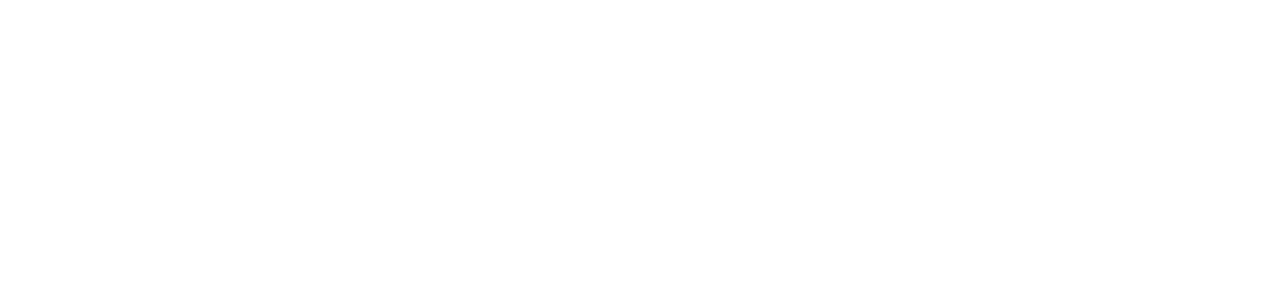
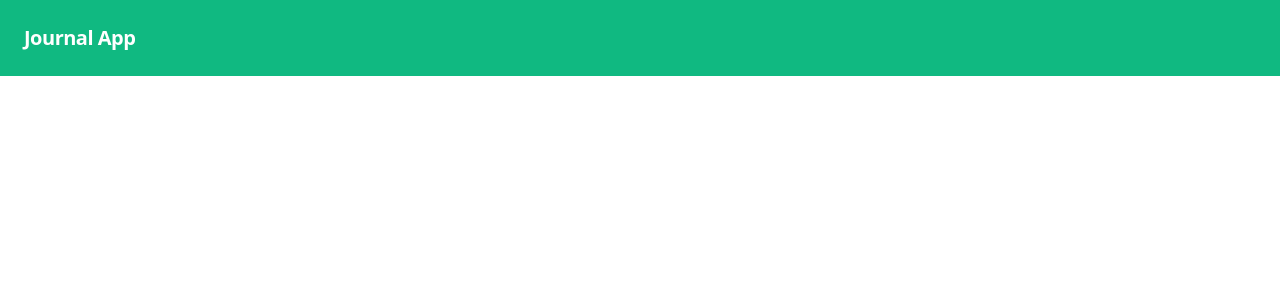
Before and after one commit to Onebase-Fujitsu/todo-app-client, a React (Create React App) app: page / in a window 1280 px wide. Shown: the top 300 px of the page. Built offline with nearby package versions, Linux system fonts and the light colour scheme.

Commit message:
apply header design

```diff
--- a/src/App.tsx
+++ b/src/App.tsx
@@ -1,5 +1,11 @@
+import Home from "./pages/Home";
+
 function App() {
-  return <div className="App" />
+  return (
+    <div className="App">
+      <Home />
+    </div>
+  )
 }
 
 export default App
--- /dev/null
+++ b/src/components/Header.tsx
@@ -0,0 +1,7 @@
+const Header = () => (
+  <div className="flex items-center bg-green-500 p-6">
+    <h1 className="font-semibold text-xl text-white tracking-tight">Journal App</h1>
+  </div>
+)
+
+export default Header
--- /dev/null
+++ b/src/pages/Home.tsx
@@ -0,0 +1,9 @@
+import Header from "../components/Header";
+
+const Home = () => (
+  <div>
+    <Header/>
+  </div>
+)
+
+export default Home
```
Also changed, not shown: 2 other files (tests, documents, lock files or other folders).
